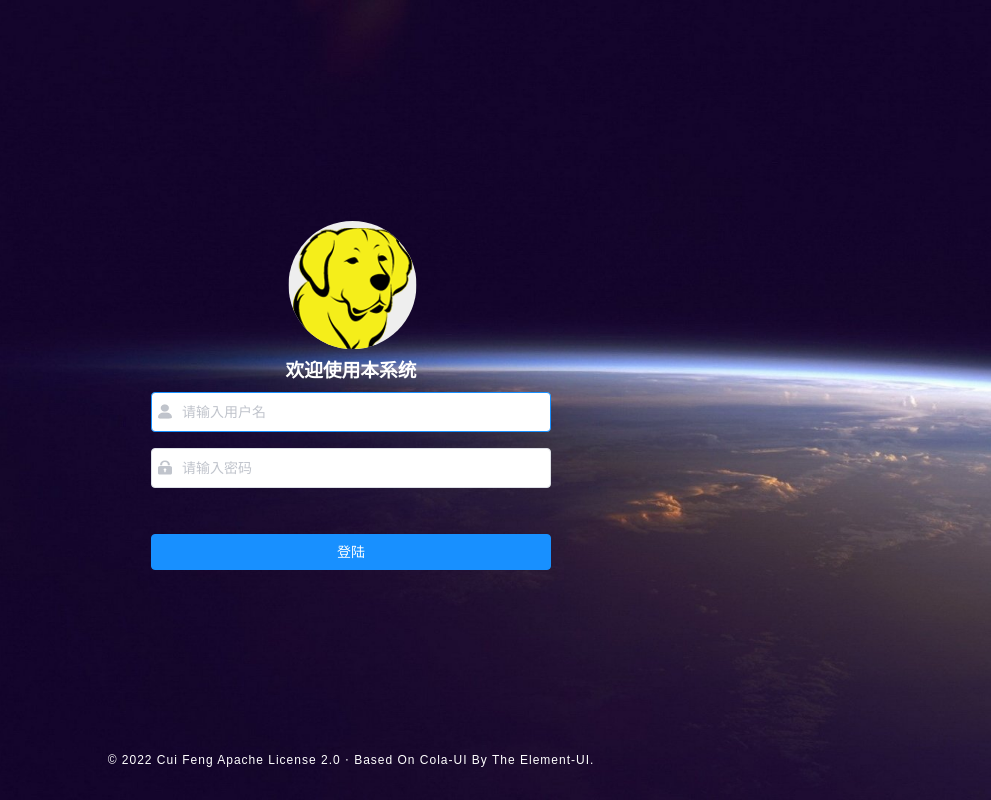
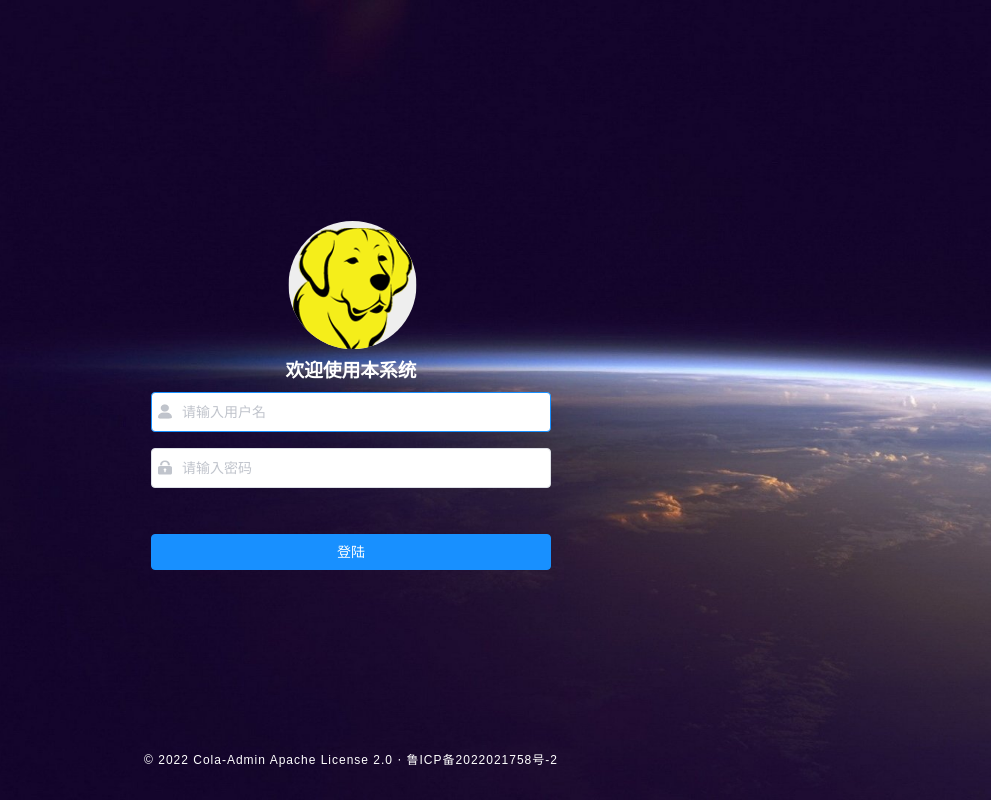
Before and after one commit to xiaolifeizei/cola-ui, a Vue app: page /#/login in a window 1280 px wide. Shown: the whole page, without its empty margins (289-1280 px from the left). Built offline with nearby package versions, Linux system fonts and the light colour scheme.

Commit message:
添加备案信息

```diff
--- a/src/settings.js
+++ b/src/settings.js
@@ -41,10 +41,10 @@ module.exports = {
   /**
    * 版权栏文字
    */
-  footerTxt: '© 2022 Cui Feng <a href="http://www.apache.org/licenses/LICENSE-2.0" target="_blank">Apache License 2.0</a>',
+  footerTxt: '© 2022 Cola-Admin <a href="http://www.apache.org/licenses/LICENSE-2.0" target="_blank">Apache License 2.0</a>',
 
   /**
    * 备案号
    */
-  caseNumber: 'Based On Cola-UI By The Element-UI.'
+  caseNumber: '鲁ICP备2022021758号-2'
 }
```
